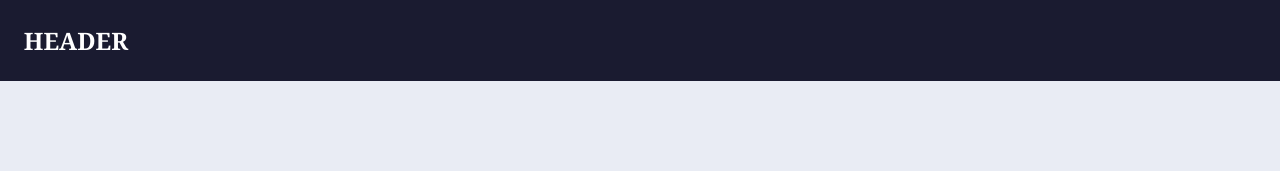
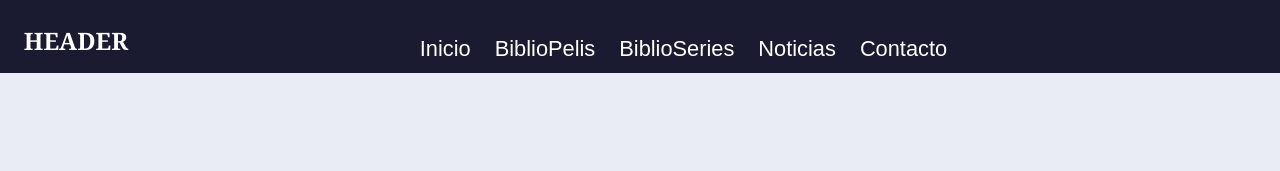
Before and after one commit to ivanmaldonaxdo/MoviesCL, a plain HTML site: page peliculas.html in a window 1280 px wide. Shown: the top 171 px of the page. Drawn offline with Linux system fonts and the light colour scheme.

Commit message:
pequeño cambio al header

```diff
--- a/CSS/styles.css
+++ b/CSS/styles.css
@@ -2,7 +2,9 @@
     --main-color: #F5911D;
     --second-color:#F5CD42;
     --third-color:#1A1B30;
+    --padding_general: 23.8px;
     --min-altura:799px;
+    --alto-header:25px;
   }
 * {
     margin: 0;
@@ -32,17 +34,19 @@ body {
 .contenedor .contenido,
 .contenedor .footer {
     /* background-color: #fff; */
-    padding: 23.8px;
+    padding: var(--padding_general);
 }
 /*#region NavMenu*/
 .menu {
     position: absolute;
     /* width: 65%; */
-    margin-top: 12.5px;
+    /* margin-top: 12.5px; */
+    margin-top: calc(var(--alto-header)/2);
     margin-left: 30%;
     width: 100px;
-    height: 50px;
+    /* height: 50px; */
     float: right;
+    height: calc(var(--padding_general)+var(--alto-header));
 }
 
 .menu ul {
@@ -76,6 +80,7 @@ body {
     /* font-weight: bold; */
     grid-column-start: 1;
     grid-column-end: -1;
+    height: var(--alto-header);
 }
 
 .contenido {
--- a/peliculas.html
+++ b/peliculas.html
@@ -16,6 +16,15 @@
 <body>
     <div class="contenedor">
         <header class="header">
+            <nav class="menu">
+                <ul>
+                    <li><a href="index.html">Inicio</a></li>
+                    <li><a href="indexPelis.html">BiblioPelis</a></li>
+                    <li><a class="activada" href="">BiblioSeries</a></li>
+                    <li><a href="indexNoticias.html">Noticias</a></li>
+                    <li><a href="indexFormulario.html">Contacto</a></li>
+                </ul>
+            </nav>
             <h2>HEADER</h2>
         </header>
         <main class="contenido">
```
